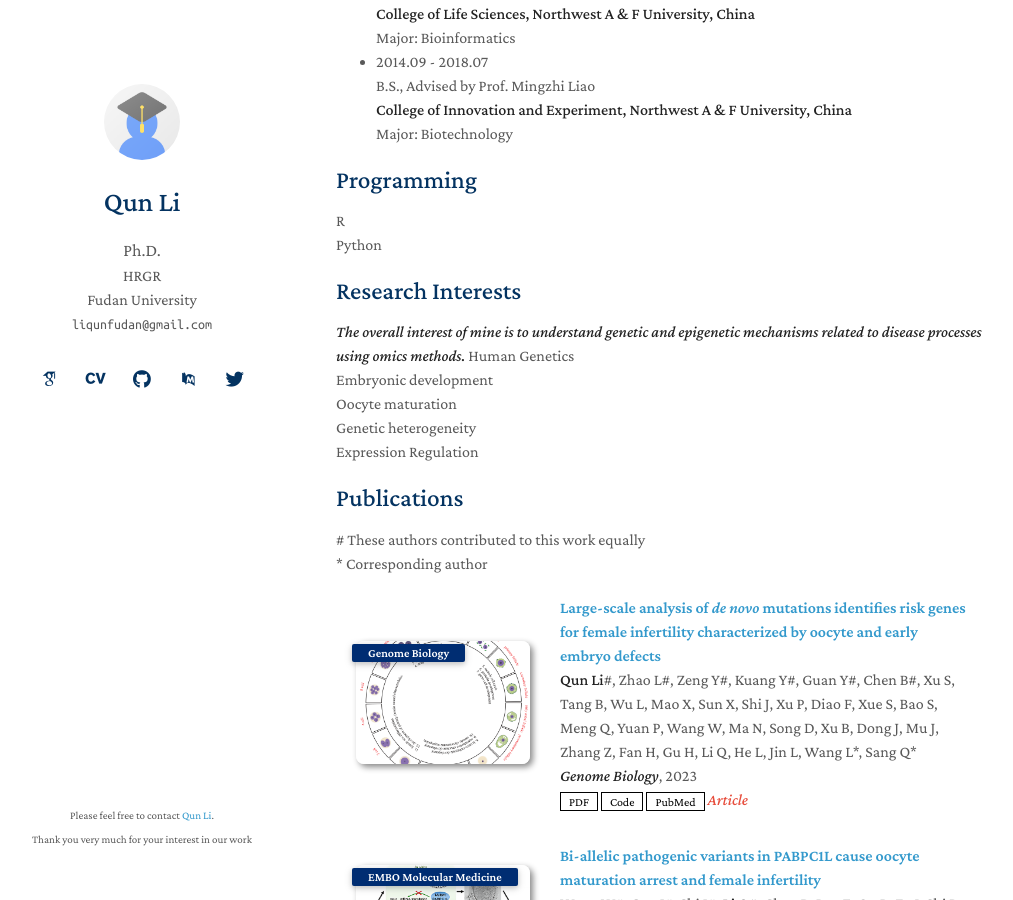
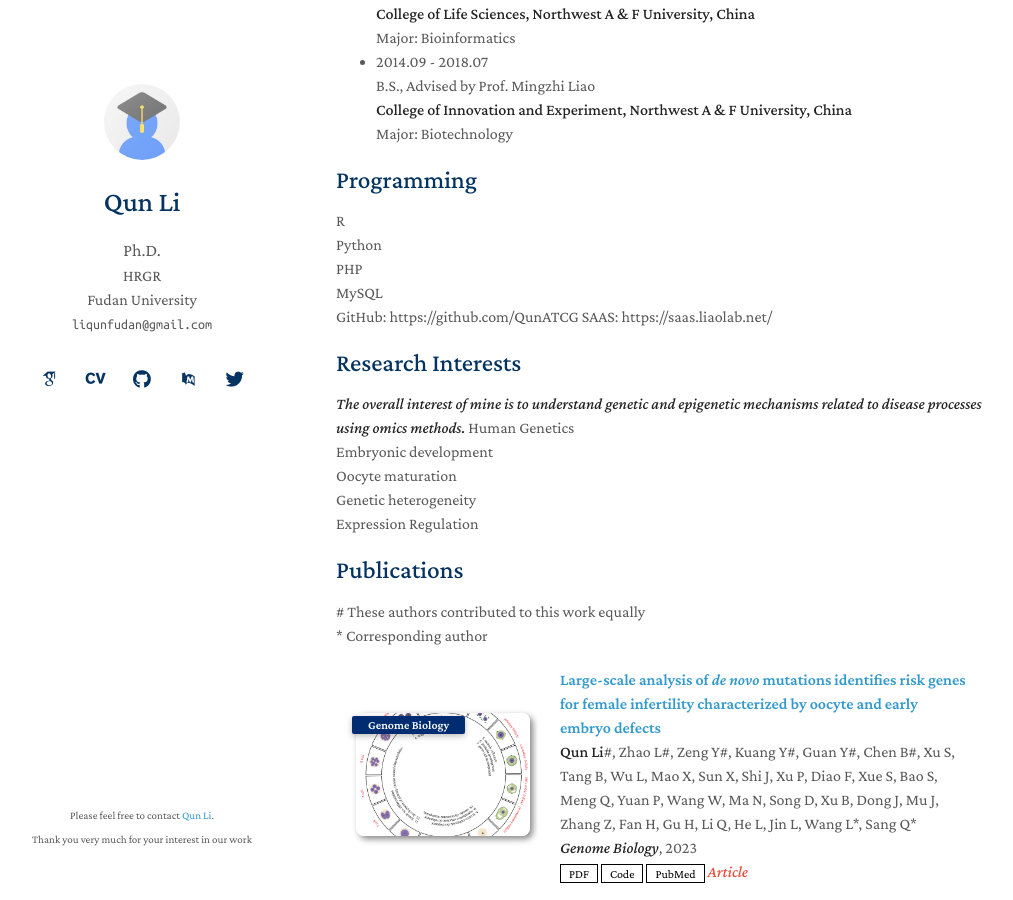
Before and after one commit to liqunbio/liqunbio.github.io, a Jekyll site: the page built from index.md, in a window 1280 px wide and 900 px high, scrolled down 337 px. Shown: the whole window, without its empty margins (134-1147 px from the left). Built offline with Jekyll 4.4.1, drawn with Linux system fonts in a browser that asks for light colours; some web fonts are replaced; our own code applies the rules of GitHub Pages for plain Markdown files.

Commit message:
Update index.md

```diff
--- a/index.md
+++ b/index.md
@@ -23,6 +23,10 @@ Major: Biotechnology
 ## Programming
 R <br>
 Python <br>
+PHP <br>
+MySQL <br>
+GitHub: https://github.com/QunATCG
+SAAS: https://saas.liaolab.net/
 
 ## Research Interests
 
```
